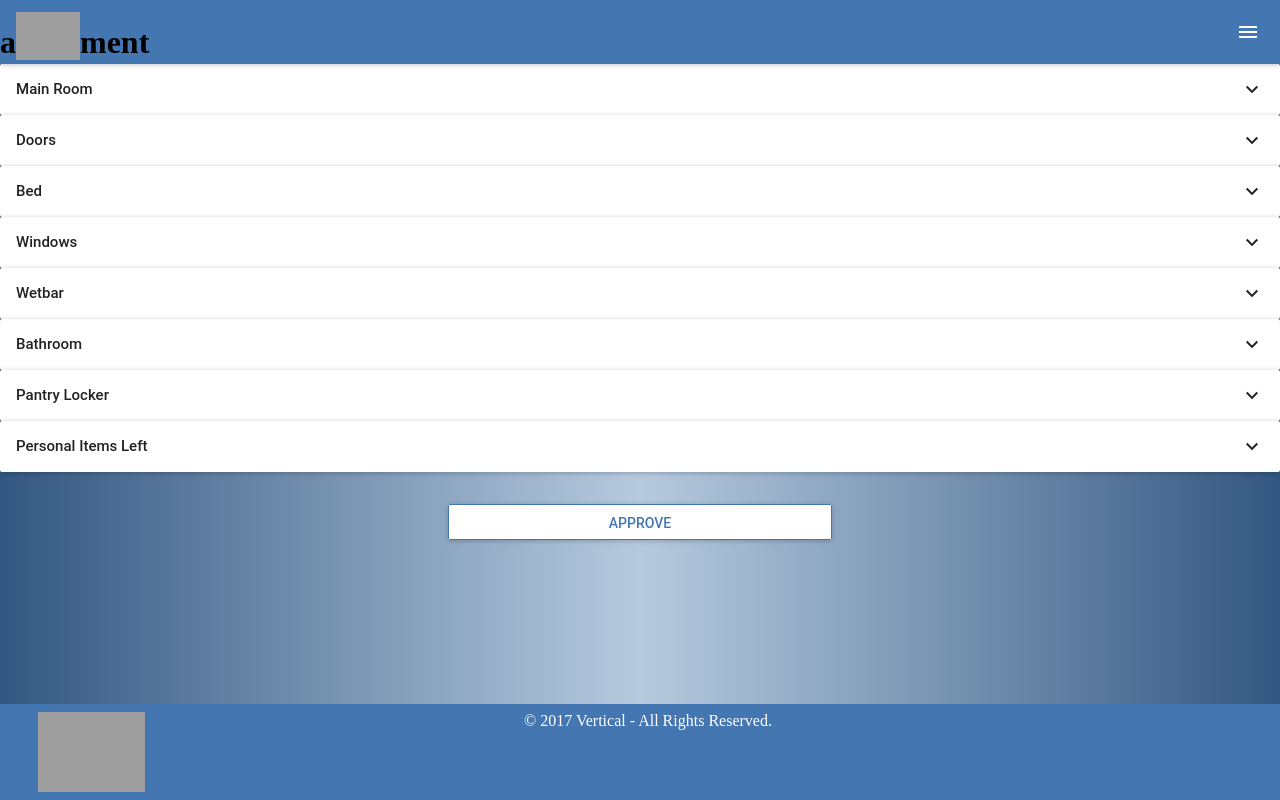
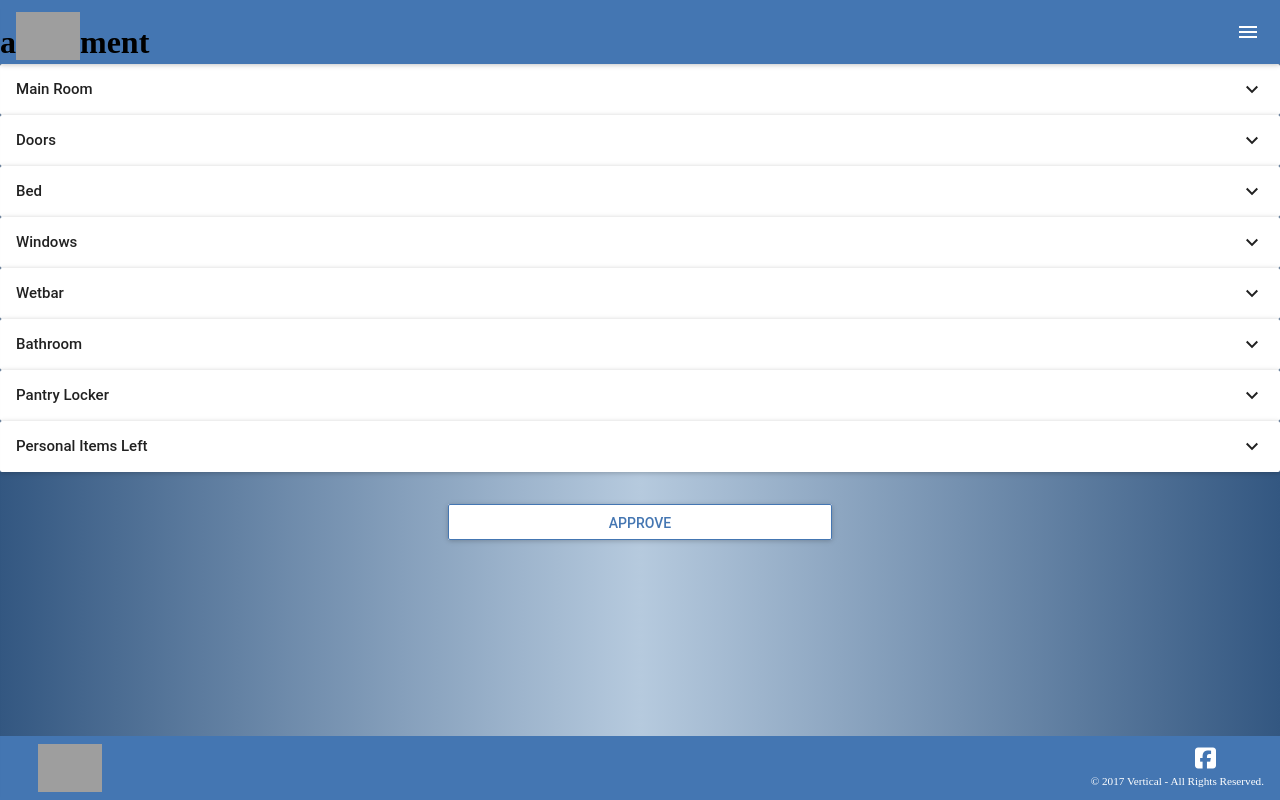
Before and after one commit to MichaelWStuart/property-management-poc, a React app: page /boss in a window 1280 px wide. Built offline with nearby package versions, Linux system fonts and the light colour scheme; grey boxes are pictures that could not be loaded; what react-tap-event-plugin would draw is missing.

Commit message:
added facebook font icon

```diff
--- a/src/components/footer.js
+++ b/src/components/footer.js
@@ -1,23 +1,29 @@
 import React from 'react';
 // import RaisedButton from 'material-ui/RaisedButton';
-
+// import IconButton from 'material-ui/IconButton';
 // import MuiThemeProvider from 'material-ui/styles/MuiThemeProvider';
-
-const styleButton = {
-  backgroundColor: '#4476b2',
-  margin: 0,
-  position: 'relative',
-};
 
 class Footer extends React.Component{
   render(){
     return (
-      <div style={{color: 'white', textAlign: 'center', position: 'absolute', bottom: 0, left: 0, zIndex: 10, height: '5em', width: '100%', padding: '0.5em', backgroundColor: '#4476b2'}}>
-        <img src='https://s3-us-west-2.amazonaws.com/podpodpod/calhoun-logo-alpha-white.png' style={{height: '5em', position: 'absolute', bottom: '1vh', left: '3vw'}} />
-        © 2017 Vertical - All Rights Reserved.
+      <div style={{color: 'white', textAlign: 'center', position: 'absolute', bottom: 0, left: 0, zIndex: 10, height: '3em', width: '100%', padding: '0.5em', backgroundColor: '#4476b2'}}>
+        <img src='https://s3-us-west-2.amazonaws.com/podpodpod/calhoun-logo-alpha-white.png' style={{height: '3em', position: 'absolute', bottom: '1vh', left: '3vw'}} />
+        <div style={{position: 'absolute', bottom: '0.1em', right: '2em'}}>
+          <p style={{fontSize: '0.7em'}}>© 2017 Vertical - All Rights Reserved.</p>
+          <a href='https://www.facebook.com/apodment.suites'>
+            <i className="fa fa-facebook-square" aria-hidden="true" style={{color: 'white', fontSize: '1.5em', position: 'absolute', bottom: '1.2em', right: '2em'}}>
+            </i>
+          </a>
+        </div>
       </div>
     );
   }
 }
 
 export default Footer;
+
+// <MuiThemeProvider>
+//   <IconButton style={{postion: 'absolute', bottom: '1vh', right: '3vw', zIndex: 15}}>
+//     <i className="fa fa-facebook-square" aria-hidden="true"></i>
+//   </IconButton>
+// </MuiThemeProvider>
--- a/src/index.html
+++ b/src/index.html
@@ -2,6 +2,7 @@
 <html>
   <head>
     <meta name="viewport" content="width=device-width, initial-scale=1, maximum-scale=1">
+    <script src="https://use.fontawesome.com/b329f349e9.js"></script>
     <title> jsk-pm </title>
   </head>
   <body><div id="root"></div></body>
```
